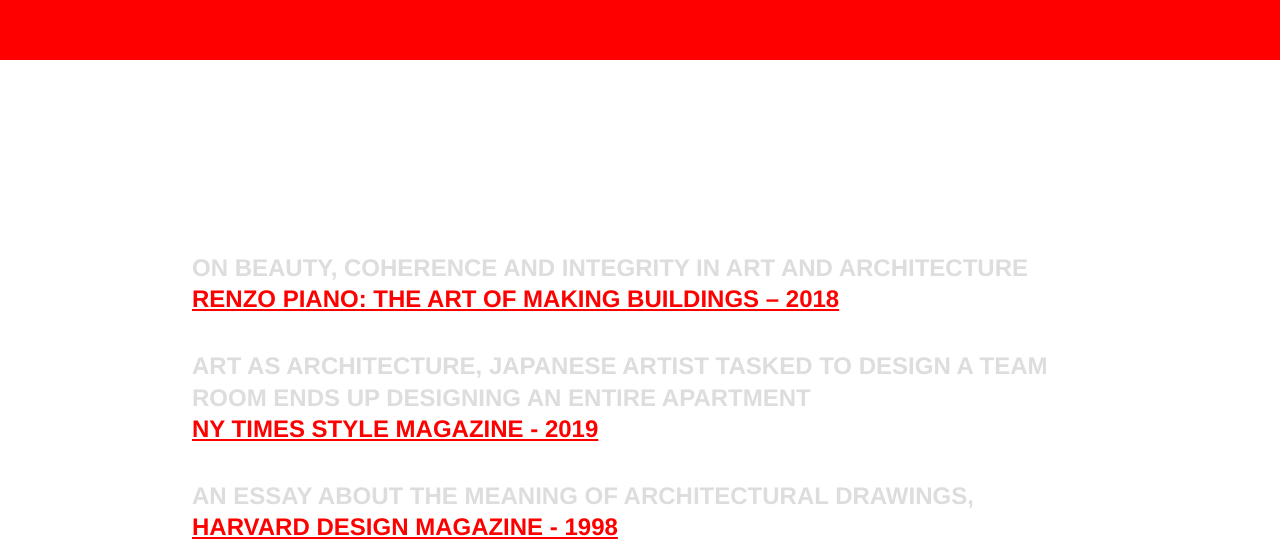
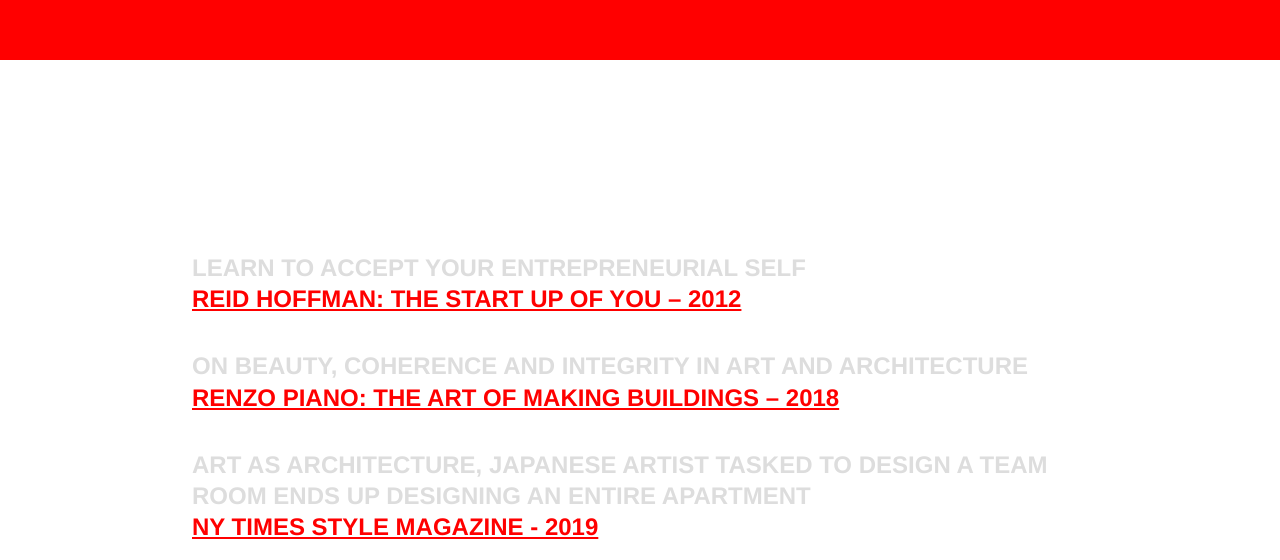
Before and after one commit to tripleogisel/not4distribution, a plain HTML site: page index.html in a window 1280 px wide. Shown: the part 240-800 px from the top of the page. Drawn offline with Linux system fonts and the light colour scheme.

Commit message:
Update index.html
Colin Added Entrepreneur Book

```diff
--- a/index.html
+++ b/index.html
@@ -6,6 +6,9 @@
 </head>
 <body>
 	<div class="frontPageList">
+		<!-- LIST ITEM --><!-- LIST ITEM --><!-- LIST ITEM --><!-- LIST ITEM --><!-- LIST ITEM -->
+		<p>
+			Learn to accept your entrepreneurial self<br> <a href="https://thefloforce.files.wordpress.com/2015/06/the-start-up-of-you-reid-hoffman.pdf">Reid Hoffman: The Start Up of You – 2012</a> </p>
 		<!-- LIST ITEM --><!-- LIST ITEM --><!-- LIST ITEM --><!-- LIST ITEM --><!-- LIST ITEM -->
 		<p>
 			On beauty, coherence and integrity in art and architecture<br> <a href="https://drive.google.com/file/d/1p53Weq2NPiBXuEVnamQEeIjy7svtx5Uu/view?usp=sharing">Renzo Piano: The Art of Making Buildings – 2018</a> </p>
```
